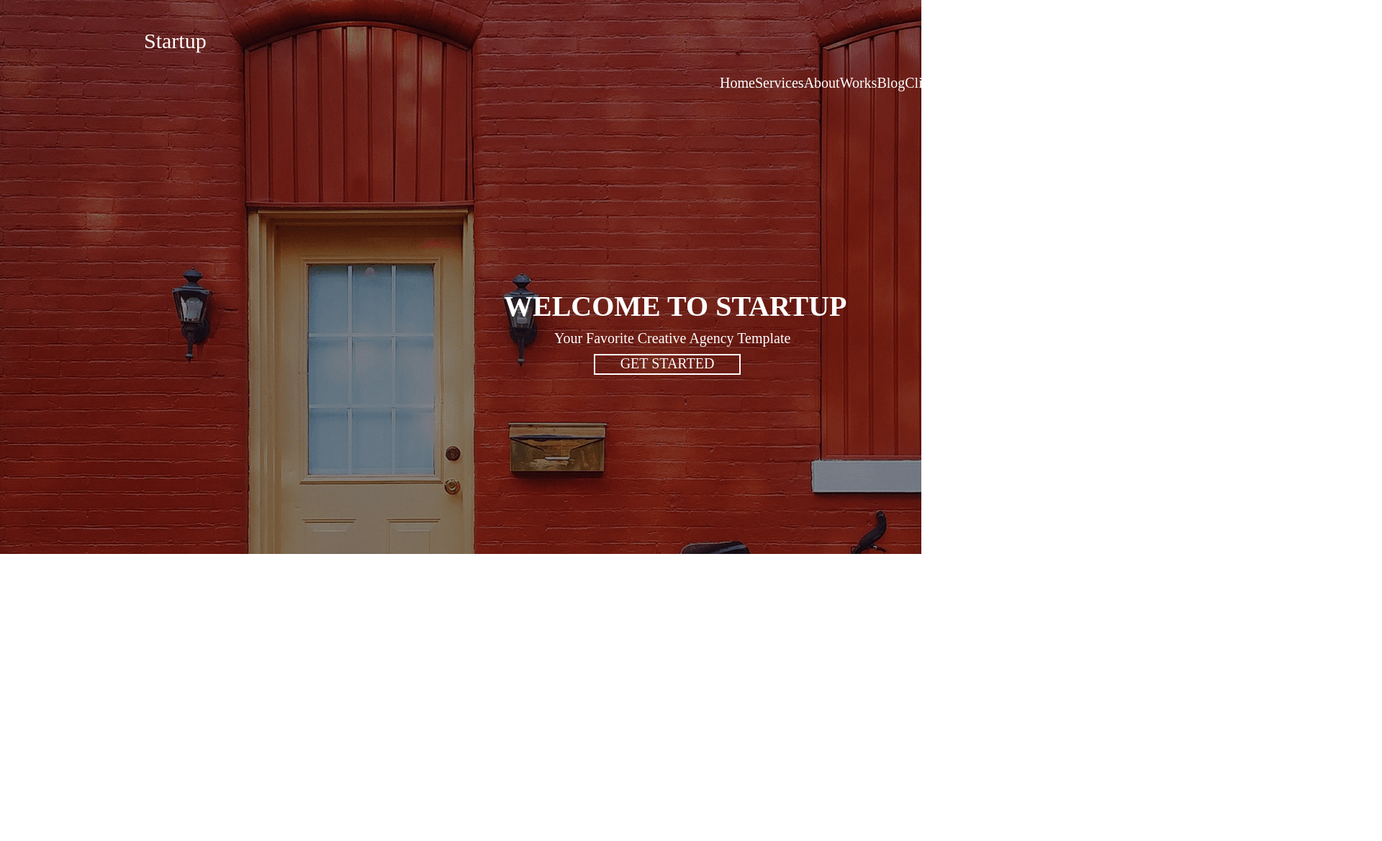
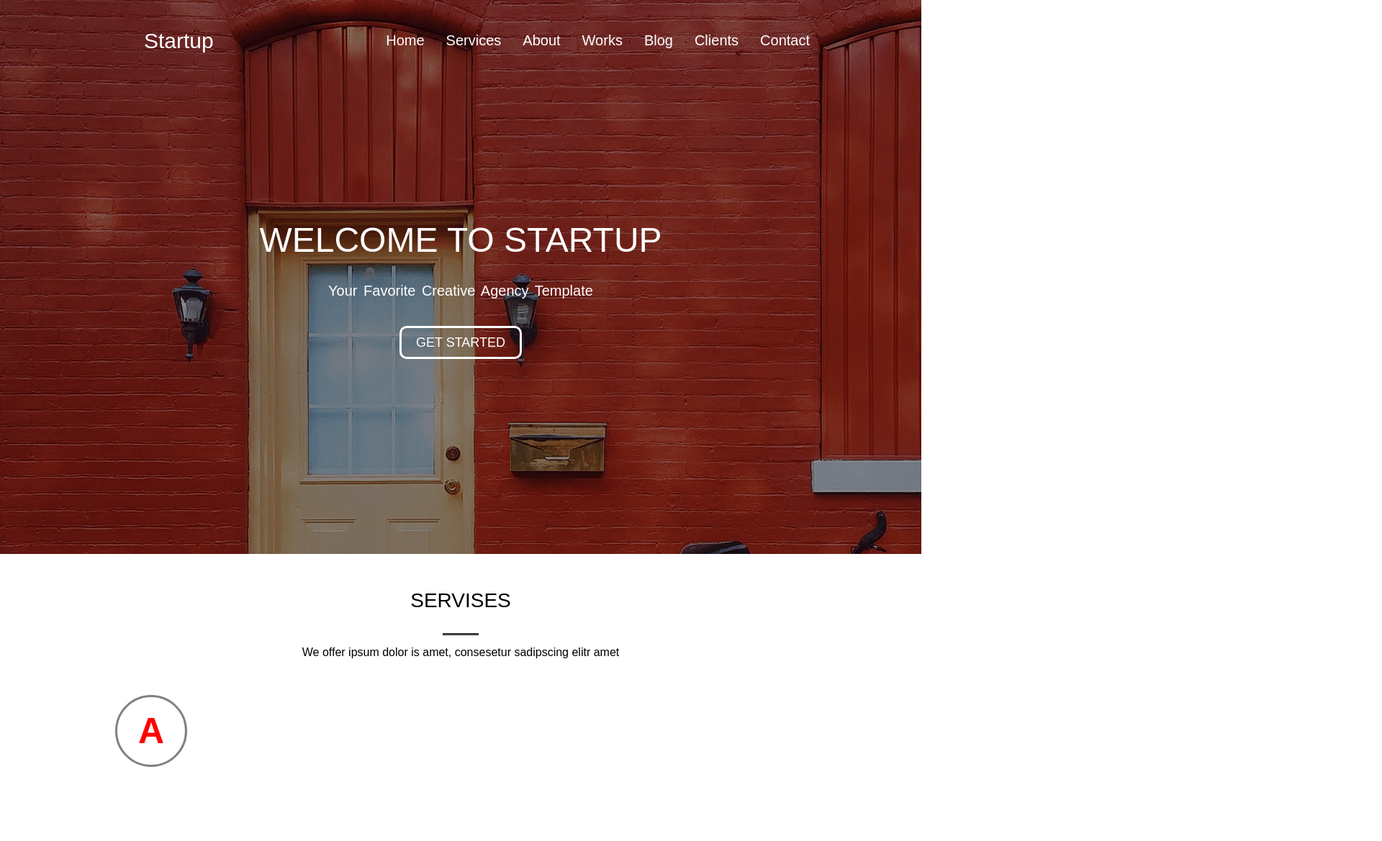
Before and after one commit to SecretDarker/Kursi, a plain HTML site: page index.html in a window 1280 px wide. Shown: the top 1169 px of the page at 72% size, 1920 px wide, since content can reach past the window. Before the commit the page ends 800 px from the top, so only its background shows below. Drawn offline with Linux system fonts and the light colour scheme.

Commit message:
Add files via upload

```diff
--- a/index.html
+++ b/index.html
@@ -10,26 +10,44 @@
 <body>
 
     <div class="header">
+        <nav>
         <div class="p">
             <p1>Startup</p1>
         </div>
-        <div class="txt">
-            <p>Home</p>
-            <p>Services</p>
-            <p>About</p>
-            <p>Works</p>
-            <p>Blog</p>
-            <p>Clients</p>
-            <p>Contact</p>
+            <div class="txt">
+                <ul>
+                    <li><a href="#">Home</a></li>
+                    <li><a href="#">Services</a></li>
+                    <li><a href="#">About</a></li>
+                    <li><a href="#">Works</a></li>
+                    <li><a href="#">Blog</a></li>
+                    <li><a href="#">Clients</a></li>
+                    <li><a href="#">Contact</a></li>
+                </ul>
+            </div>
+        </nav>
+        <div class="ttt">
+            <h1>WELCOME TO STARTUP</h1>
+
+            <p>Your Favorite Creative Agency Template</p>
+
+            <a href="#">GET STARTED</a>
         </div>
-        <div class="fck">
-            <p2>WELCOME TO STARTUP</p2>
-            <div class="F">
-                <p3>Your Favorite Creative Agency Template</p3>
+    </div>
+
+    <div class="SERVISES">
+        <h2>SERVISES</h2>
+        <img src="line.png" alt="hr">
+        <p>We offer ipsum dolor is amet, consesetur sadipscing elitr amet</p>
+        <div class="servis_cards">
+            <div class="cards">
+                <div class="Kol">
+                    <p2>A</p2>
+                </div>
+                <h2>CLEAN TYPOGRAPHY</h2>
             </div>
-        </div>
-        <div class="gg">
-            <p4>GET STARTED</p4>
+            <div class="cards"></div>
+            <div class="cards"></div>
         </div>
     </div>
 
--- a/style.css
+++ b/style.css
@@ -1,6 +1,8 @@
 *{
     margin: 0;
-    padding: 0;
+    font-family: 'Montserrat', sans-serif;
+    box-sizing: border-box;
+    font-weight: 500;
 }
 .header{
     width: 100%;
@@ -15,50 +17,126 @@ p1{
     float: left;
     margin-top: 40px;
 }
+nav {
+    display: flex;
+    flex-direction: row;
+    justify-content: space-between;
+    margin-bottom: 200px;
+}
 .txt{
-    color: white;
-    font-size: 20px;
-    display: flex;
-    margin-top: 30px;
-    margin-left: 1000px;
     float: left;
+    justify-content: space-between;
+    margin-right: 150px;
+    margin-top: 40px;
+    padding: 5px;
     word-spacing: 5px;
 }
-.fck{
-    align-items: center;
-    margin-top: 275px;
+.txt li + li {
+    margin-left: 30px;
+}
+.txt a{
+    color: white;
+    text-decoration: none;
+    font-size: 20px;
+}
+.txt ul{
+    display: flex;
+    flex-direction: row;
+}
+li{
+    list-style-type: none;
+}
+a{
+    background-color: transparent;
+}
+.ttt{
     width: 100%;
     float: left;
     color: white;
-    margin-left: 700px;
-    display: block;
+    text-align: center;
+}
+.ttt a{
+    color: white;
+    text-decoration: none;
+    text-transform: uppercase;
+    font-size: 18px;
+    padding: 10px 20px;
+    border: 3px solid white;
+    border-radius: 10px;
+}
+.ttt a:hover{
+    transition: 1s;
+    background: #000;
+    border: 0px solid black;
+}
+h1 + p {
+    margin: 0 auto;
+    text-transform: capitalize;
+    word-spacing: 3px;
+    font-size: 20px;
+    margin-bottom: 50px;
+    text-align: center;
+}
+h1 {
+    font-size: 48px;
+    text-transform: uppercase;
+    margin: 0.67em 0;
+}
+
+.SERVISES{
+    width: 100%;
+    height: 600px;
+    margin: 0 auto;
+    text-align: center;
+}
+h2{
+    font-size: 28px;
+    margin-top: 60px;
+    margin: 0.67em 0;
+}
+img{
+    background-color: black;
+    margin: 0.67em 0;
+}
+p .SERVISES{
+    font-size: 10px;
+    margin-top: 15px;
+}
+.servis_cards{
+    width: 100%;
+    height: auto;
+    display: flex;
+    align-items: center;
+    justify-content: center;
+}
+.cards{
+    width: 320px;
+    height: 250px;
+    color: white;
+}
+.Kol{
+    margin-top: 50PX;
+    width: 100px;
+    height: 100px;
+    border-width: 1px;
+    border-radius: 50%;
+    border: solid;
+    border-color: grey;
+    color: red;
+    display: flex;
+    align-items: center;
+    justify-content: center;
+}
+.Kol:hover{
+    transition: 0.35s;
+    color: white;
+    background-color: red;
+    border: 0px solid red;
 }
 p2{
+    font-size: 50px;
     font-weight: 700;
-    font-size: 40px;
 }
-.F{
-    margin-left: 70px;
-    font-size: 20px;
-    font-weight: 500;
-    margin-top: 10px;
-}
-.gg{
-    width: 200px;
-    height: 25px;
-    margin-left: 825px;
-    float: left;
-    border: solid;
-    border-width: 2px;
-    color: white;
-    text-align: center;
-    margin-top: 10px;
-}
-.gg:hover{
-    background-color: white;
-    transition: 1s;
-}
-p4{
-    font-size: 20px;
+h2 .cards{
     font-weight: 500;
 }
```
Also changed, not shown: line.png (added).
